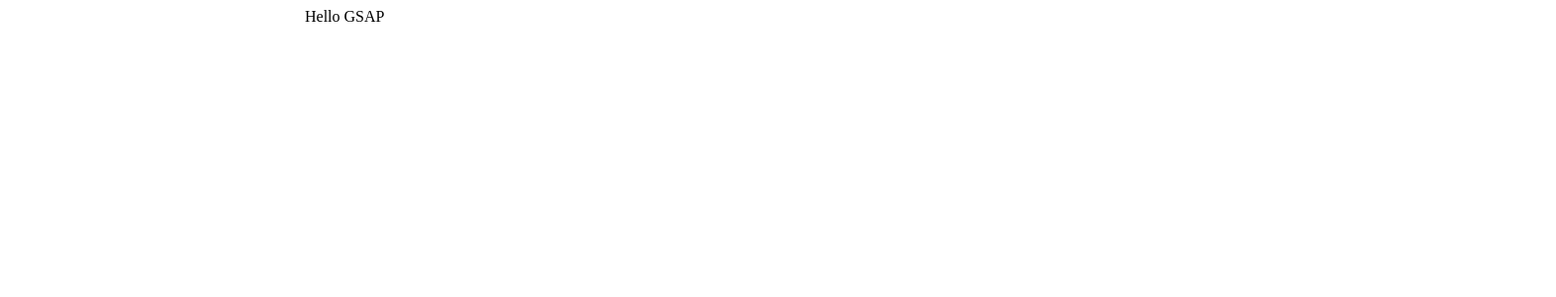
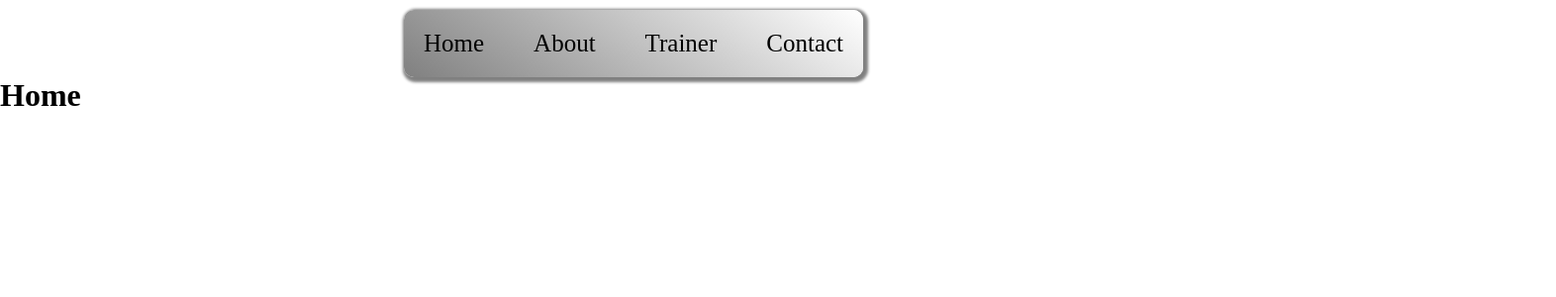
Before and after one commit to Shoaib-Khan90/GSAP, a React (Vite) app in the folder Gsap/: page / in a window 1280 px wide. Shown: the top 300 px of the page at 99% size, 1572 px wide, since content can reach past the window. Built offline with nearby package versions, Linux system fonts and the light colour scheme.

Commit message:
updated changes

```diff
--- a/Gsap/package.json
+++ b/Gsap/package.json
@@ -12,7 +12,8 @@
   "dependencies": {
     "@gsap/react": "^2.1.2",
     "react": "^19.2.7",
-    "react-dom": "^19.2.7"
+    "react-dom": "^19.2.7",
+    "react-router-dom": "^7.18.1"
   },
   "devDependencies": {
     "@types/react": "^19.2.17",
--- a/Gsap/src/App.jsx
+++ b/Gsap/src/App.jsx
@@ -1,20 +1,22 @@
-import { useRef } from "react";
-import { useGSAP } from "@gsap/react";
-import gsap from "gsap";
+import {Routes , Route} from "react-router-dom"
+import Home from './Pages/Home'
+import About from './Pages/About'
+import Trainer from './Pages/Trainer'
+import Contact from './Pages/Contact'
+import Navbar from './Components/Navbar'
 
 function App() {
-  const box = useRef();
-
-  useGSAP(() => {
-    gsap.to(box.current, {
-      x: 300,
-      duration: 2,
-    });
-  });
 
   return (
-
-    <div ref={box}>Hello GSAP</div>
+    <div>
+      <Navbar/>
+    <Routes>
+      <Route path="/" element= {<Home/>}/>
+      <Route path="/about" element= {<About/>}/>
+      <Route path="/trainer" element= {<Trainer/>}/>
+      <Route path="/contact" element= {<Contact/>}/>
+    </Routes>
+    </div>
   )
   }
 
--- /dev/null
+++ b/Gsap/src/Components/Navbar.css
@@ -0,0 +1,38 @@
+*{
+    margin: 0px;
+    padding: 0px;
+    box-sizing: border-box;
+    font-family: 'Times New Roman', Times, serif;
+}
+
+.Header{
+    gap: 20px;
+    display: flex;
+    text-align: center;
+    justify-content: center;
+    margin-top: 10px;
+
+
+}
+
+.Header>.child{
+    padding: 20px;
+    border-radius: 10px;
+    background: linear-gradient(35deg , gray , white);
+    box-shadow: 2px 2px 3px 3px gray;
+
+}
+
+.Header ul {
+    display: flex;
+    list-style: none;
+    gap: 50px;
+
+}
+
+.Header>.child>ul>li>a{
+    color: black;
+    text-decoration: none;
+    font-size: 25px;
+    font-family: 'Times New Roman', Times, serif;
+}
--- a/Gsap/src/Components/Navbar.jsx
+++ b/Gsap/src/Components/Navbar.jsx
@@ -1,9 +1,18 @@
 import React from 'react'
+import { Link } from 'react-router-dom'
+import './Navbar.css'
 
 const Navbar = () => {
   return (
-    <div>
-
+    <div className='Header'>
+      <div className='child'>
+      <ul>
+        <li> <Link to="/">Home</Link></li>
+        <li><Link to="/about">About</Link></li>
+        <li><Link to="/trainer">Trainer</Link></li>
+        <li><Link to="/contact">Contact</Link></li>
+      </ul>
+      </div>
     </div>
   )
 }
```
Also changed, not shown: Gsap/src/main.jsx (+8 -7 lines), 1 other file (tests, documents, lock files or other folders).
